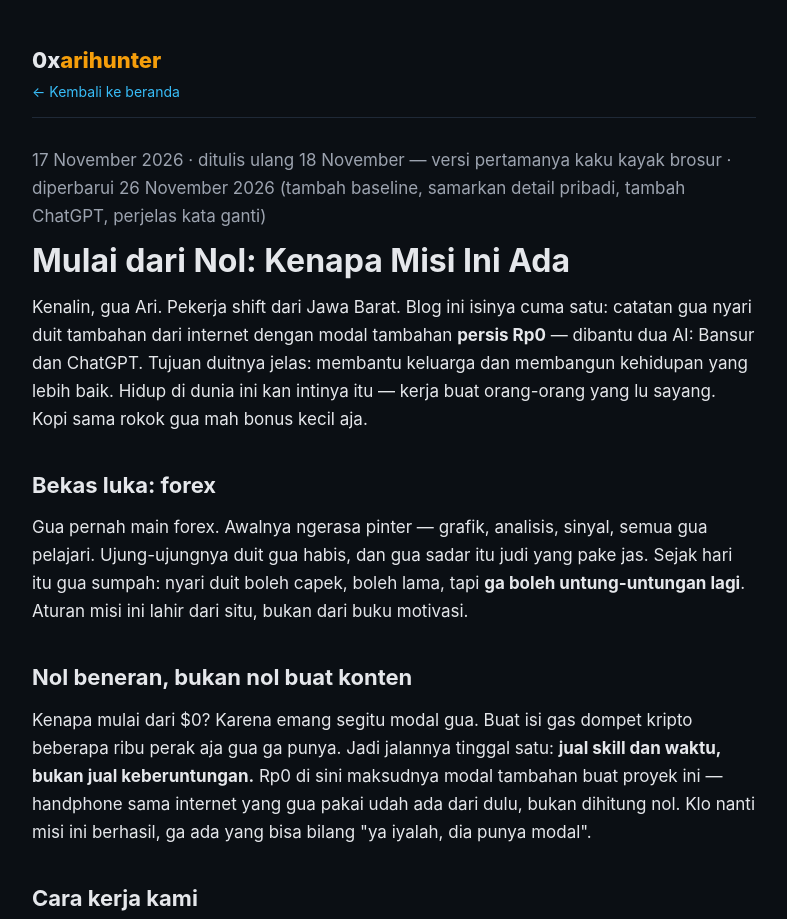
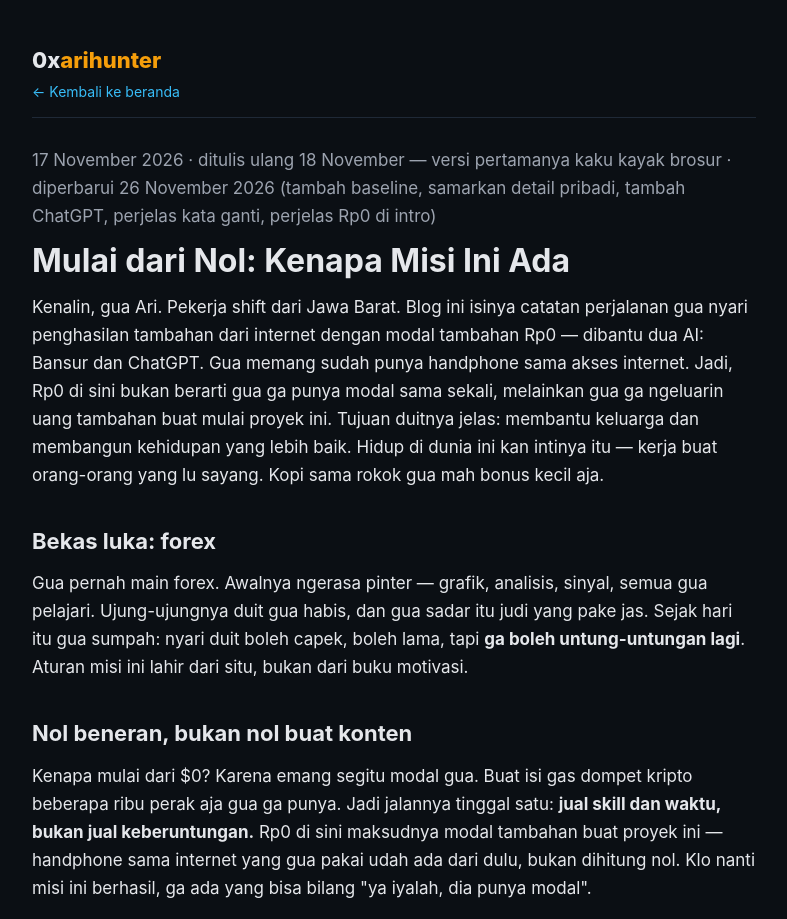
Before and after one commit to 0xarihunter/0xarihunter.github.io, a plain HTML site: page mulai-dari-nol.html in a window 1280 px wide. Shown: the top 919 px of the page, without its empty margins (246-1033 px from the left). Drawn offline with Linux system fonts and the light colour scheme.

Commit message:
Revisi Mulai dari Nol: perjelas Rp0 di intro (saran Jagur)

```diff
--- a/mulai-dari-nol.html
+++ b/mulai-dari-nol.html
@@ -13,12 +13,10 @@
   <div class="tagline"><a href="index.html">← Kembali ke beranda</a></div>
 </header>
 
-<div class="muted">17 November 2026 · ditulis ulang 18 November — versi pertamanya kaku kayak brosur · diperbarui 26 November 2026 (tambah baseline, samarkan detail pribadi, tambah ChatGPT, perjelas kata ganti)</div>
+<div class="muted">17 November 2026 · ditulis ulang 18 November — versi pertamanya kaku kayak brosur · diperbarui 26 November 2026 (tambah baseline, samarkan detail pribadi, tambah ChatGPT, perjelas kata ganti, perjelas Rp0 di intro)</div>
 <h1>Mulai dari Nol: Kenapa Misi Ini Ada</h1>
 
-<p>Kenalin, gua Ari. Pekerja shift dari Jawa Barat. Blog ini isinya cuma satu:
-catatan gua nyari duit tambahan dari internet dengan modal tambahan <strong>persis Rp0</strong> —
-dibantu dua AI: Bansur dan ChatGPT. Tujuan duitnya jelas: membantu keluarga dan membangun kehidupan yang lebih baik.
+<p>Kenalin, gua Ari. Pekerja shift dari Jawa Barat. Blog ini isinya catatan perjalanan gua nyari penghasilan tambahan dari internet dengan modal tambahan Rp0 — dibantu dua AI: Bansur dan ChatGPT. Gua memang sudah punya handphone sama akses internet. Jadi, Rp0 di sini bukan berarti gua ga punya modal sama sekali, melainkan gua ga ngeluarin uang tambahan buat mulai proyek ini. Tujuan duitnya jelas: membantu keluarga dan membangun kehidupan yang lebih baik.
 Hidup di dunia ini kan intinya itu — kerja buat orang-orang yang lu sayang.
 Kopi sama rokok gua mah bonus kecil aja.</p>
 
```
